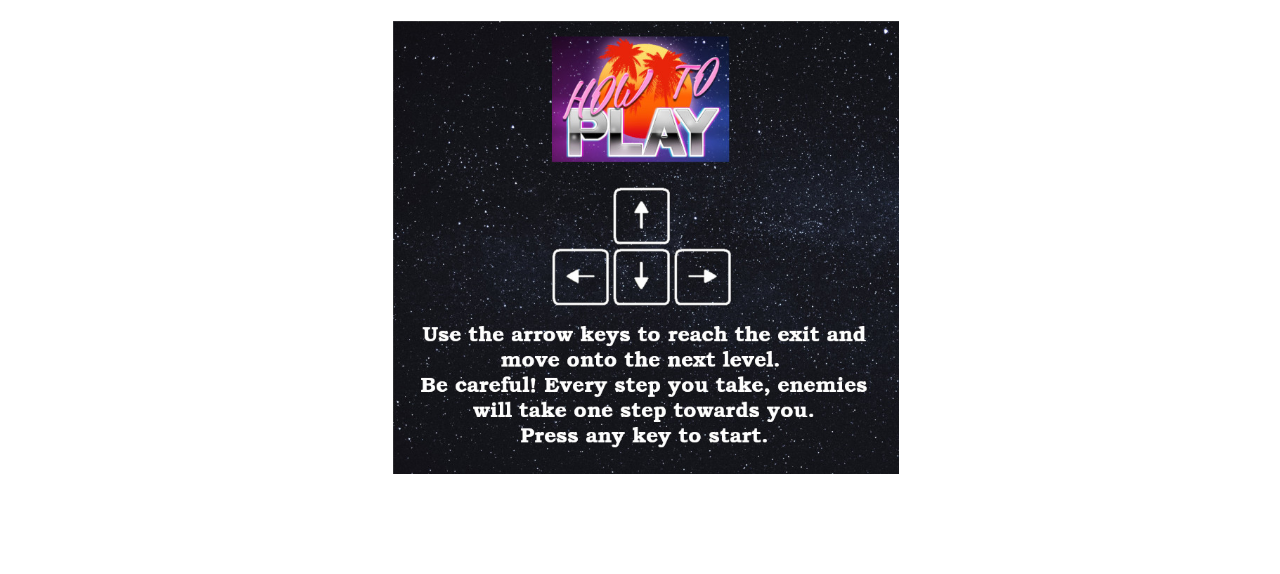
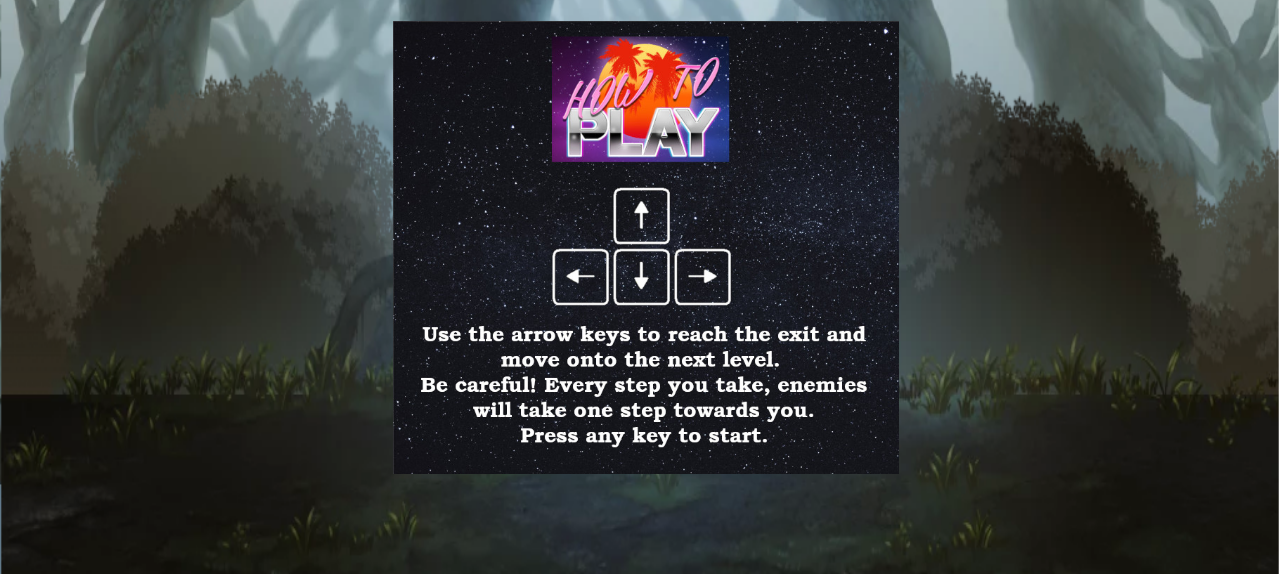
Before and after one commit to gkopplin/maze-escape, a website built with webpack: page index.html in a window 1280 px wide. Shown: the part 221-795 px from the top of the page. Built offline with nearby package versions, Linux system fonts and the light colour scheme; files whose address does not match are found by name.

Commit message:
Add intial forest background

```diff
--- a/assets/stylesheet.css
+++ b/assets/stylesheet.css
@@ -2,7 +2,7 @@ body {
     display: flex;
     flex-direction: column;
     align-items: center;
-    background-image: url('./bg.jpg');
+    background-image: url('./forest.png');
     background-size: 100% 100%;
     background-repeat: no-repeat;
 }
```
Also changed, not shown: assets/forest.png (added).
